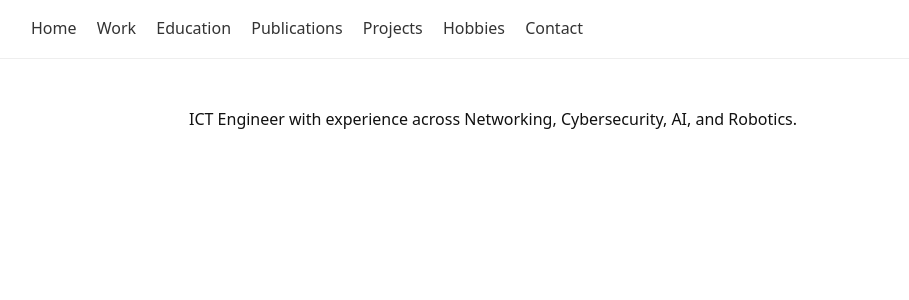
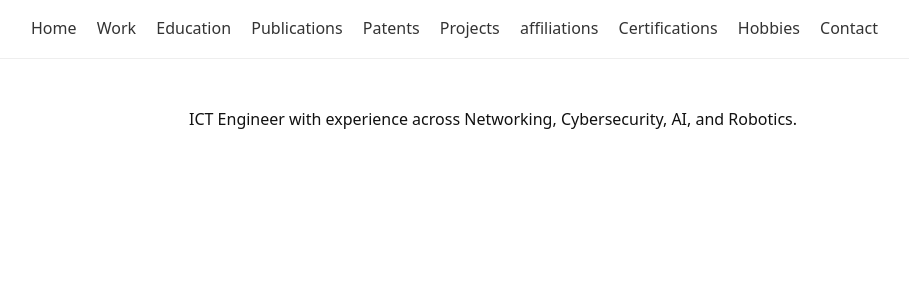
Before and after one commit to bilal-ismail/bilal-ismail.github.io, a Jekyll site: the page built from index.md, in a window 1280 px wide. Shown: the top 300 px of the page, without its empty margins (1-910 px from the left). Built offline with Jekyll 4.4.1, drawn with Linux system fonts in a browser that asks for light colours.

Commit message:
Update default.html

```diff
--- a/_layouts/default.html
+++ b/_layouts/default.html
@@ -39,7 +39,10 @@
     <a href="/work">Work</a>
     <a href="/education">Education</a>
     <a href="/publications">Publications</a>
+    <a href="/patents">Patents</a>
     <a href="/projects">Projects</a>
+    <a href="/affiliations">affiliations</a>
+    <a href="/certifications">Certifications</a>
     <a href="/hobbies">Hobbies</a>
     <a href="/contact">Contact</a>
   </nav>
```
